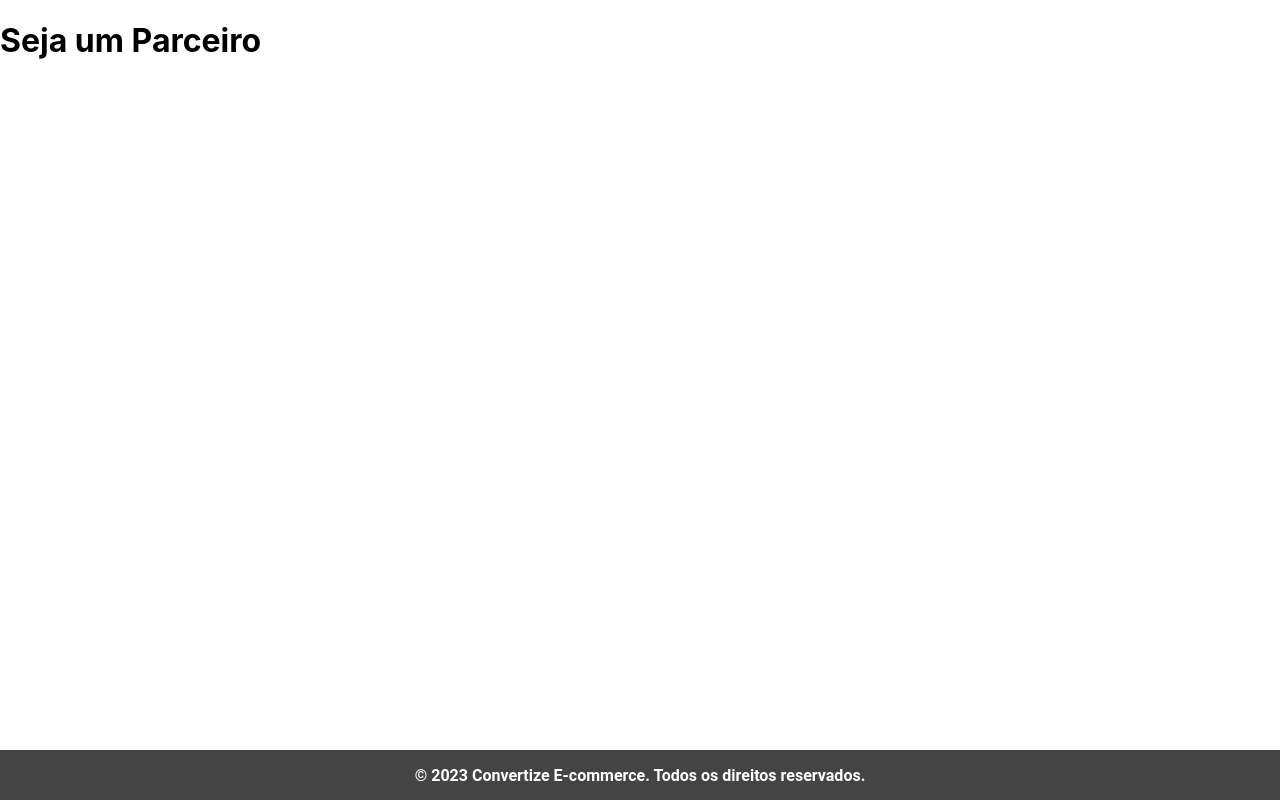
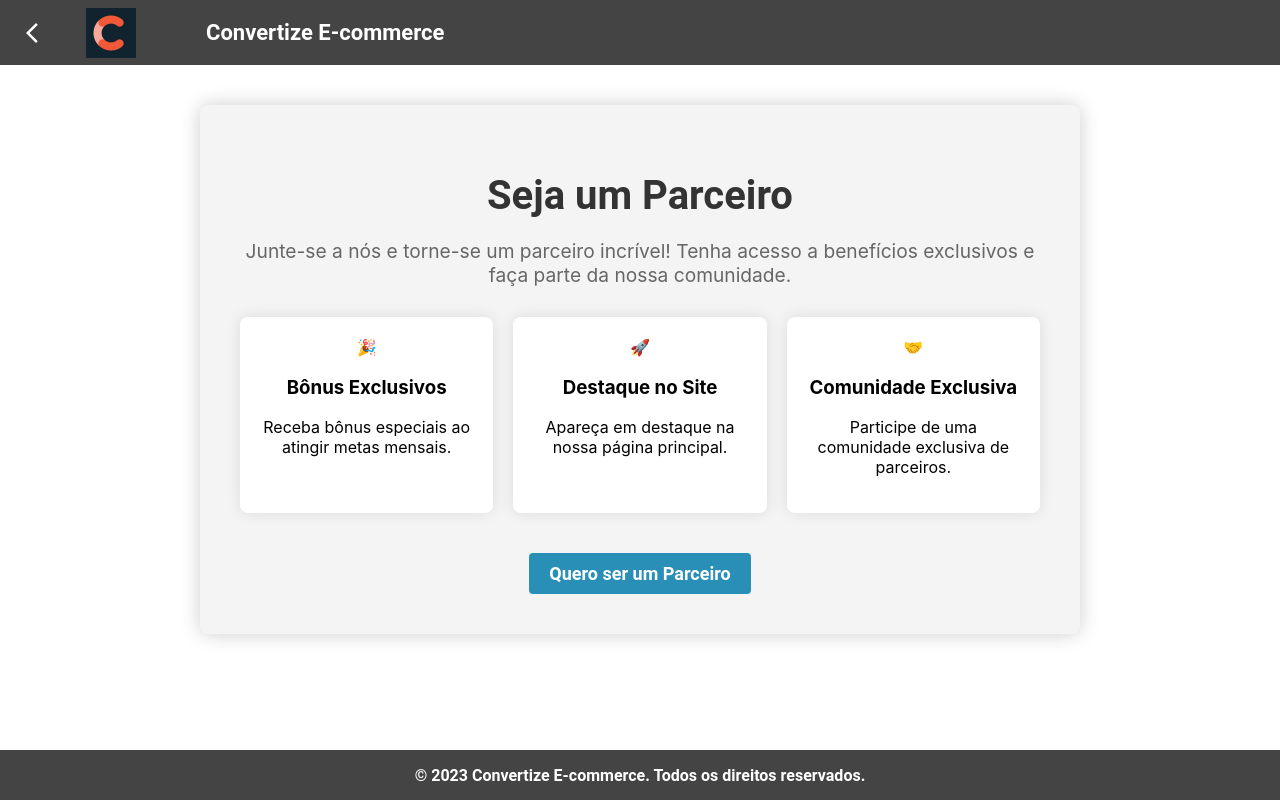
Before and after one commit to WenerRodrigo/plataforma_ecommerce, a React (Create React App) app: page /partner in a window 1280 px wide. Built offline with nearby package versions, Linux system fonts and the light colour scheme; no server answers.

Commit message:
feat - created partner page

```diff
--- a/src/pages/partner/index.tsx
+++ b/src/pages/partner/index.tsx
@@ -1,9 +1,41 @@
 import React from "react";
+import { Button } from "../../components/bottun";
+import * as S from './styles';
 
 export const Partner = () => {
+
+    const handleButtonClick = () => {
+        alert("Aguarde que em breve entraremos em contato!");
+    }
+
     return (
-        <div>
-            <h1>Seja um Parceiro</h1>
-        </div>
-    )
+        <>
+        <Button />
+            <S.PartnerContainer>
+                <S.PartnerTitle>Seja um Parceiro</S.PartnerTitle>
+                <S.PartnerDescription>
+                    Junte-se a nós e torne-se um parceiro incrível! Tenha acesso a benefícios
+                    exclusivos e faça parte da nossa comunidade.
+                </S.PartnerDescription>
+                <S.PartnerBenefits>
+                    <S.BenefitItem>
+                        <div>🎉</div>
+                        <h3>Bônus Exclusivos</h3>
+                        <p>Receba bônus especiais ao atingir metas mensais.</p>
+                    </S.BenefitItem>
+                    <S.BenefitItem>
+                        <div>🚀</div>
+                        <h3>Destaque no Site</h3>
+                        <p>Apareça em destaque na nossa página principal.</p>
+                    </S.BenefitItem>
+                    <S.BenefitItem>
+                        <div>🤝</div>
+                        <h3>Comunidade Exclusiva</h3>
+                        <p>Participe de uma comunidade exclusiva de parceiros.</p>
+                    </S.BenefitItem>
+                </S.PartnerBenefits>
+                <S.Button onClick={handleButtonClick}>Quero ser um Parceiro</S.Button>
+            </S.PartnerContainer>
+        </>
+    );
 }
--- /dev/null
+++ b/src/pages/partner/styles.ts
@@ -0,0 +1,56 @@
+import styled from "styled-components";
+
+export const PartnerContainer = styled.div`
+  max-width: 800px;
+  margin: 0 auto;
+  padding: 40px;
+  margin-top: 40px;
+  background-color: #f4f4f4;
+  border-radius: 8px;
+  box-shadow: 0 0 20px rgba(0, 0, 0, 0.2);
+  text-align: center;
+`;
+
+export const PartnerTitle = styled.h1`
+  font-size: 40px;
+  font-weight: bold;
+  font-family: "Roboto", sans-serif;
+  color: #333;
+  margin-bottom: 20px;
+`;
+
+export const PartnerDescription = styled.p`
+  font-size: 1.2em;
+  color: #666;
+  margin-bottom: 30px;
+`;
+
+export const PartnerBenefits = styled.div`
+  display: flex;
+  justify-content: space-around;
+  margin-bottom: 40px;
+`;
+
+export const BenefitItem = styled.div`
+  flex: 1;
+  padding: 20px;
+  border-radius: 8px;
+  background-color: #fff;
+  box-shadow: 0 0 15px rgba(0, 0, 0, 0.1);
+
+  &:not(:last-child) {
+    margin-right: 20px;
+  }
+`;
+
+export const Button = styled.button`
+    padding: 10px 20px;
+    border-radius: 4px;
+    border: none;
+    background-color: #298fb7;
+    color: #fff;
+    font-size: 18px;
+    font-weight: bold;
+    font-family: 'Roboto', sans-serif;
+    cursor: pointer;
+    `;
```
